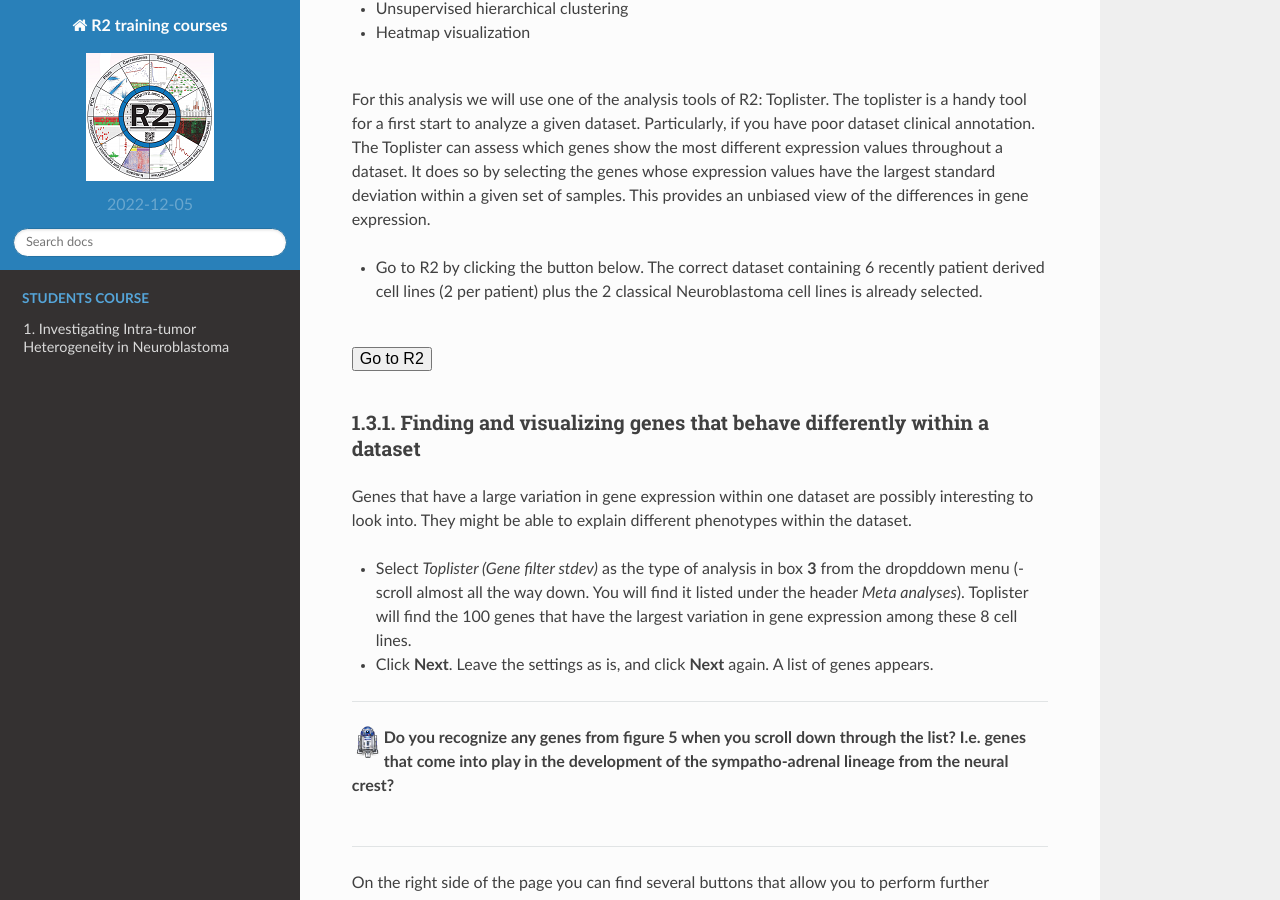
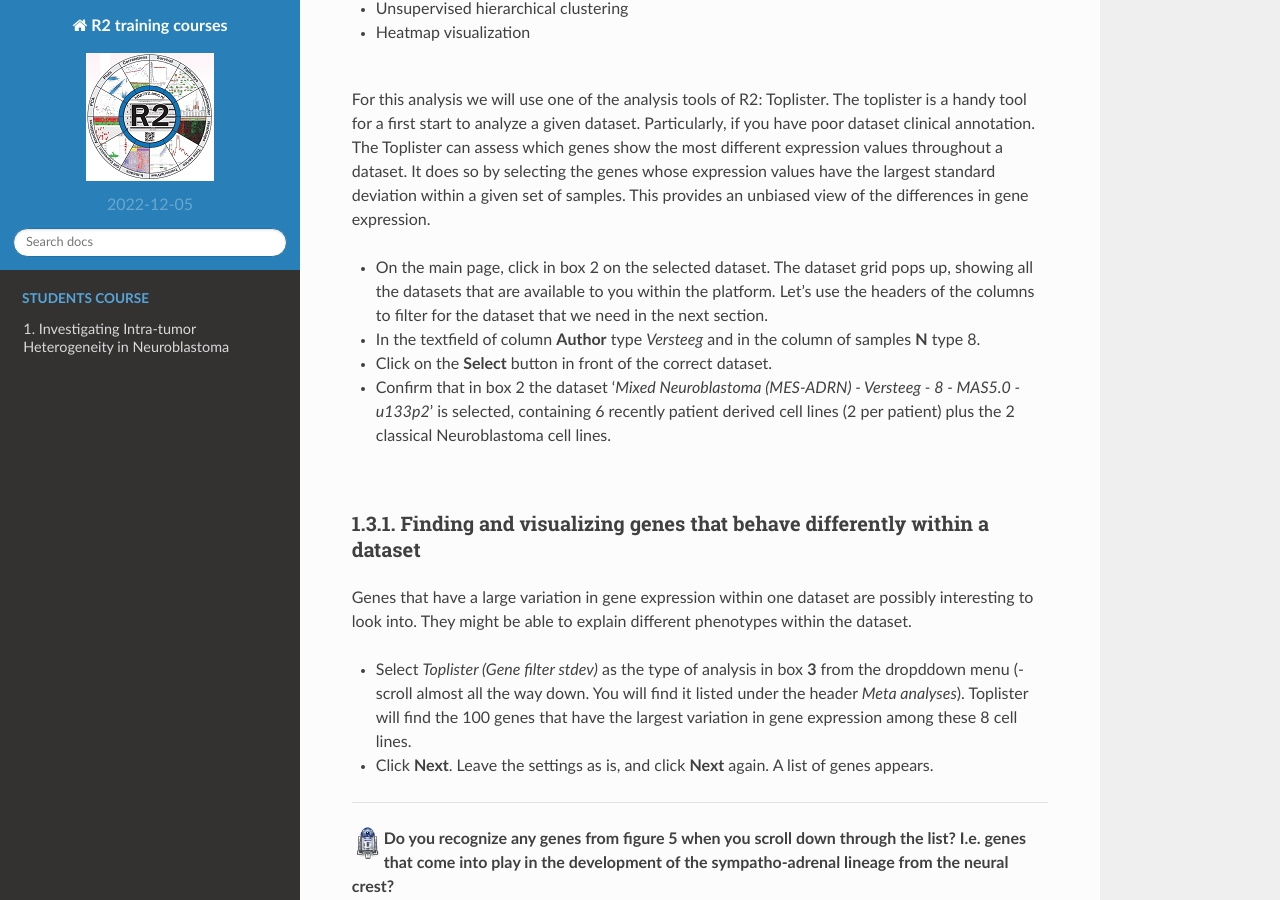
Before and after one commit to antronerds/r2-training-courses, a Sphinx documentation site: the page built from docs/VAGABOND_interim_course_R2_day1.md, in a window 1280 px wide and 900 px high, scrolled down 13830 px. Built offline with Sphinx 7.4.7 and the Read the Docs theme 2.0.0, drawn with Linux system fonts in a browser that asks for light colours; pages that are not in the unit, such as notebooks, are missing from menus; some of the changed text lies outside the part shown.

Commit message:
Vagabond 1 adaptations no form elements

```diff
--- a/docs/VAGABOND_interim_course_R2_day1.md
+++ b/docs/VAGABOND_interim_course_R2_day1.md
@@ -393,16 +393,13 @@ Two images on a row belong to one patient (e.g. 619-MES and 619-ADRN). As you ca
  <br>
 
 
- For this analysis we will use one of the analysis tools of R2: Toplister. The toplister is a handy tool for a first start to analyze a given dataset. Particularly, if you have  poor dataset clinical annotation. The Toplister can assess which genes show the most different expression values throughout a dataset. It does so by selecting the genes whose expression values have the largest standard deviation within a given set of samples. This provides an unbiased view of the differences in gene expression.
+For this analysis we will use one of the analysis tools of R2: Toplister. The toplister is a handy tool for a first start to analyze a given dataset. Particularly, if you have  poor dataset clinical annotation. The Toplister can assess which genes show the most different expression values throughout a dataset. It does so by selecting the genes whose expression values have the largest standard deviation within a given set of samples. This provides an unbiased view of the differences in gene expression.
 
 
- * Go to R2 by clicking the button below. The correct dataset containing 6 recently patient derived cell lines (2 per patient) plus the 2 classical Neuroblastoma cell lines is already selected.
- <br>
-
- <form name="ps_avgpres_gse90803geo8_u133p2" action="https://hgserver1.amc.nl/cgi-bin/r2/main.cgi" enctype="multipart/form-data" target="R2" method="post">
-   <input type="hidden" name="table" value="ps_avgpres_gse90803geo8_u133p2">
-   <button type="submit" class="course r2submit" >Go to R2</button>
- </form>
+* On the main page, click in box 2 on the selected dataset. The dataset grid pops up, showing all the datasets that are available to you within the platform. Let's use the headers of the columns to filter for the dataset that we need in the next section. <br>
+* In the textfield of column **Author** type *Versteeg* and in the column of samples **N** type 8.
+* Click on the **Select** button in front of the correct dataset.
+* Confirm that in box 2 the dataset '_Mixed Neuroblastoma (MES-ADRN) - Versteeg - 8 - MAS5.0 - u133p2_' is selected, containing 6 recently patient derived cell lines (2 per patient) plus the 2 classical Neuroblastoma cell lines.
  <br>
  <br>
 
@@ -469,12 +466,7 @@ We have identified two different types of cells that occur within the same patie
 <br>
 
 
-* Go to the main page of R2 by clicking the button below
-
-<form name="main_4_pairs" action="https://hgserver1.amc.nl/cgi-bin/r2/main.cgi" enctype="multipart/form-data" target="R2" method="post">
-  <input type="hidden" name="table" value="ps_avgpres_gse90803geo8_u133p2">
-  <button type="submit" class="course r2submit" >Go to R2 main portal</button>
-</form>
+* Go to the main page of R2 and confirm that in box 2 still the dataset '_Mixed Neuroblastoma (MES-ADRN) - Versteeg - 8 - MAS5.0 - u133p2_' is selected.
 <br>
 <br>
 
```
Also changed, not shown: docs/Investigating_Tumor_Heterogeneity_student_version.md (+11 -11 lines).
